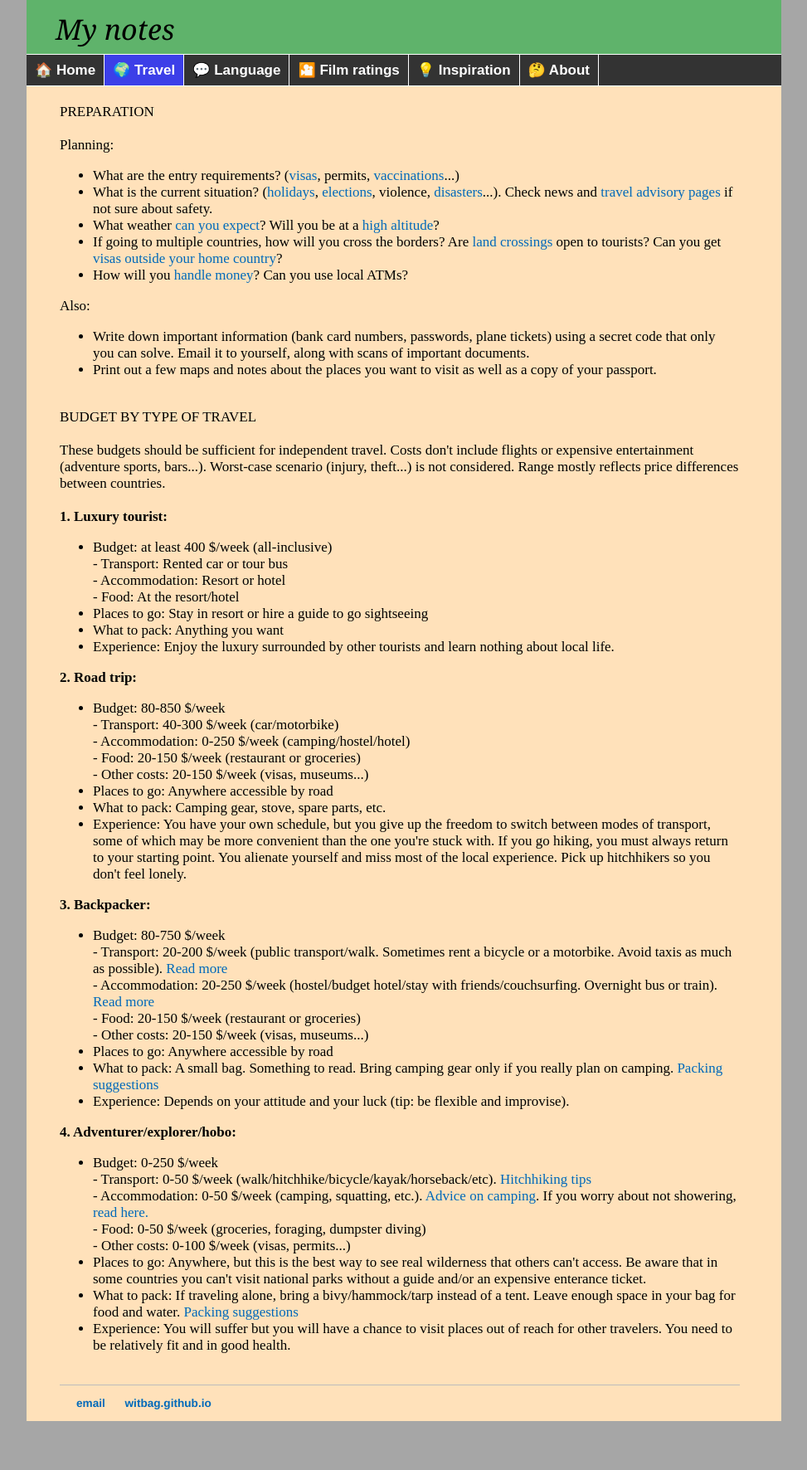
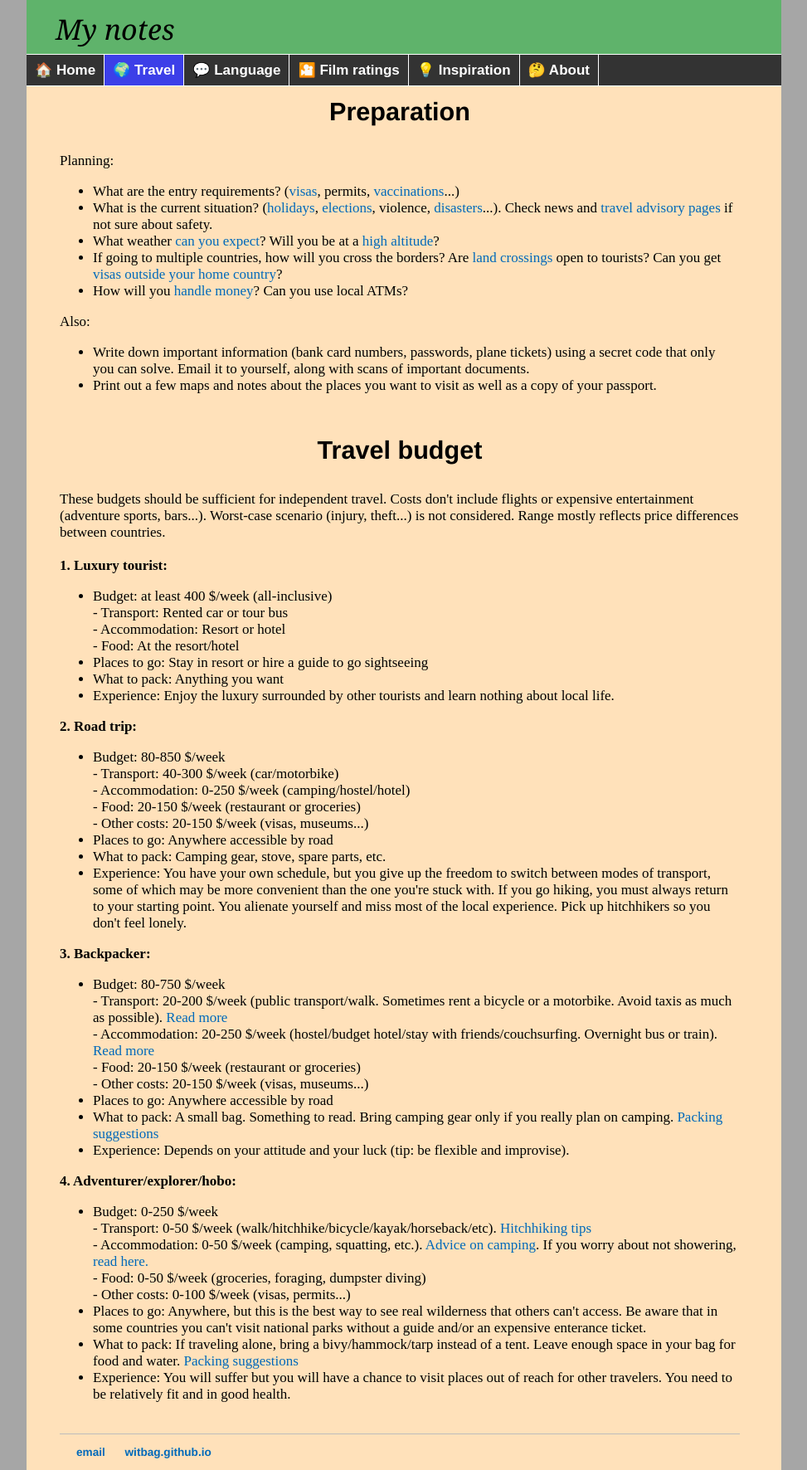
Before and after one commit to witbag/witbag.github.io, a Jekyll site: the page built from travel/preparation.html, in a window 1280 px wide. Shown: the whole page at 83% size, without its empty margins (153-1126 px from the left). Built offline with Jekyll 4.4.1, drawn with Linux system fonts in a browser that asks for light colours; before the commit the page ends 1713 px from its top, so only the background shows below that.

Commit message:
Update preparation.html

```diff
--- a/travel/preparation.html
+++ b/travel/preparation.html
@@ -5,8 +5,8 @@ title: Travel advice
 
 <div class="travel">
 
-<br><br>
-PREPARATION<br>
+<br>
+<center><h2>Preparation</h2></center>
 <br>
 Planning:<br>
 <ul>
@@ -22,7 +22,7 @@ Also:
 <li>Print out a few maps and notes about the places you want to visit as well as a copy of your passport.
 </ul>
 <br>
-BUDGET BY TYPE OF TRAVEL<br>
+<center><h2>Travel budget</h2></center>
 <br>
 These budgets should be sufficient for independent travel. Costs don't include flights or expensive entertainment (adventure sports, bars...). Worst-case scenario (injury, theft...) is not considered. Range mostly reflects price differences between countries.<br>
 <br>
```
